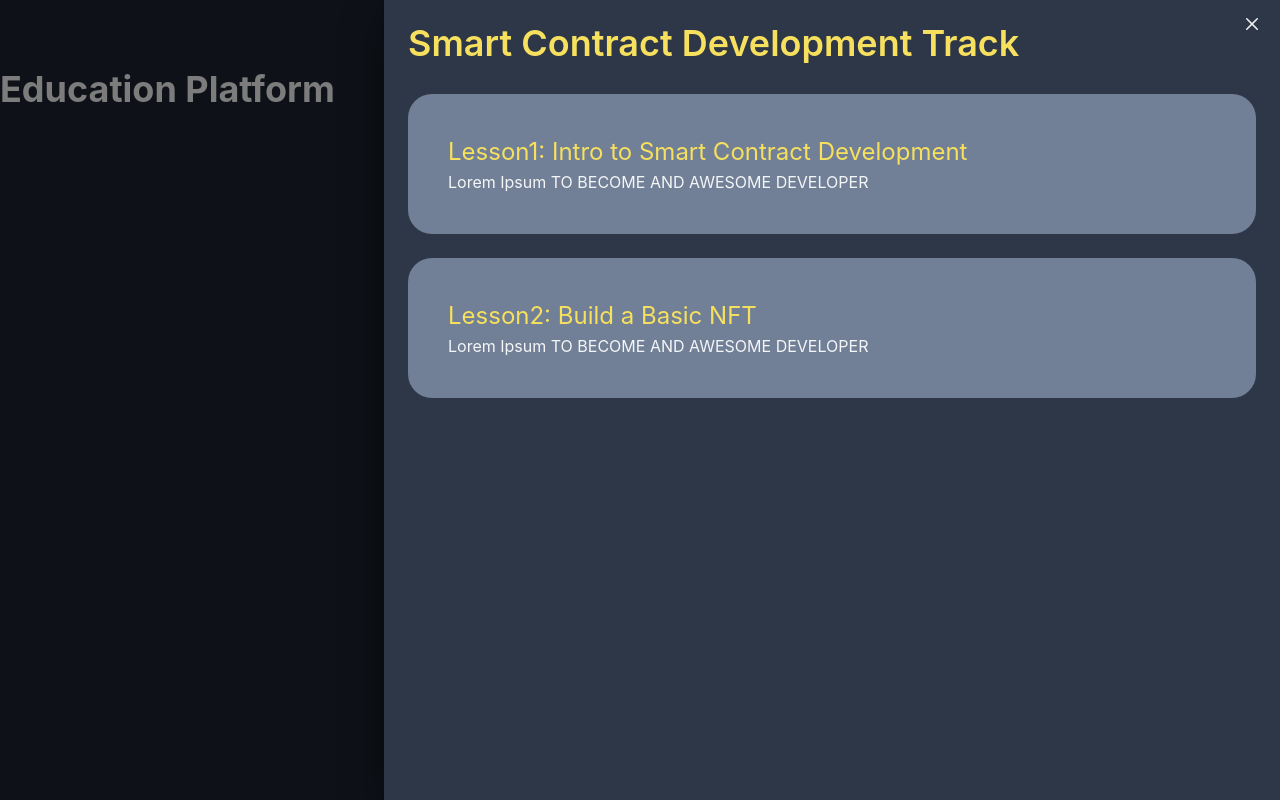
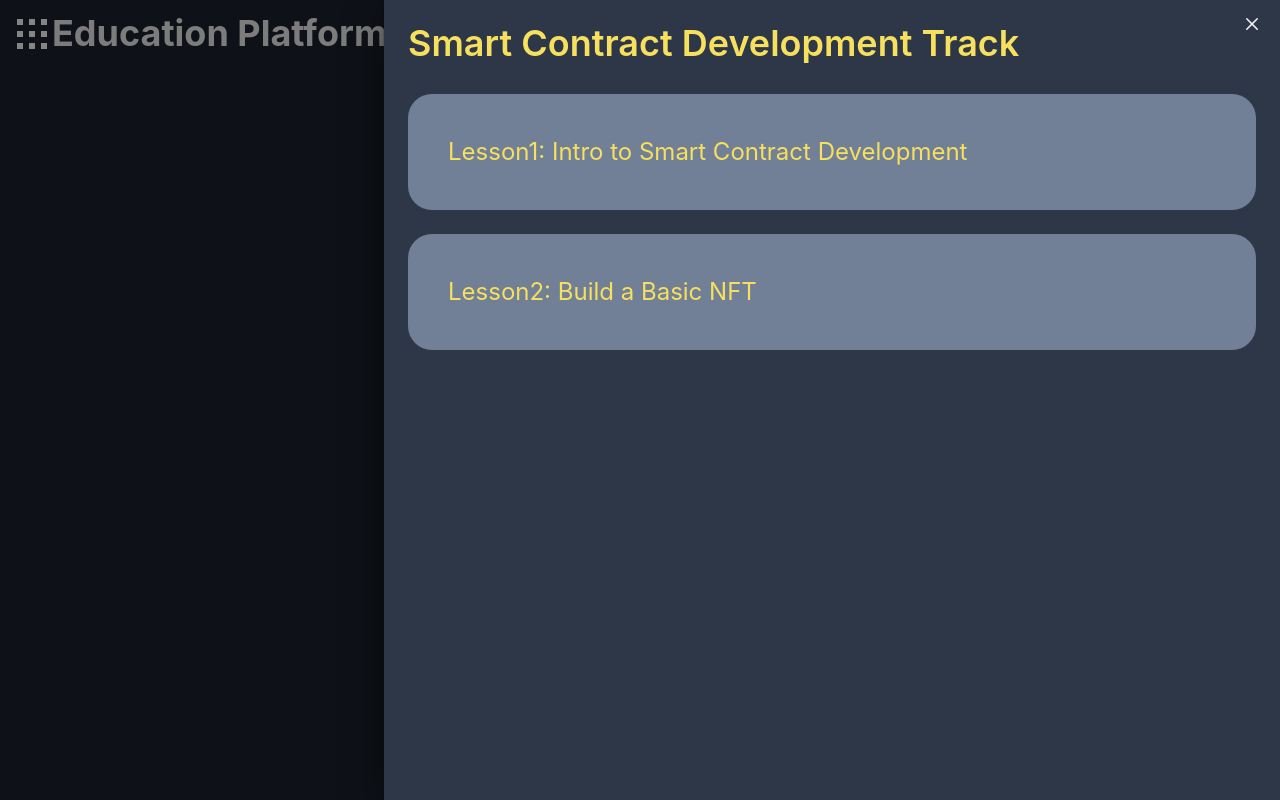
Before and after one commit to Developer-DAO/academy, a Next.js app: page / in a window 1280 px wide. Both pictures are taken after a click on the button "Open Drawer". Built offline with nearby package versions, Linux system fonts and the light colour scheme.

Commit message:
suggestions applied

```diff
--- a/components/HamburgerIcon.tsx
+++ b/components/HamburgerIcon.tsx
@@ -1,43 +1,23 @@
-import { Icon, createIcon } from '@chakra-ui/react'
+import { Icon } from '@chakra-ui/react'
 
 const HamburgerIcon = () => (
-    <Icon width="30" height="30" viewBox="0 0 30 30" fill="none" xmlns="http://www.w3.org/2000/svg">
-    <rect width="6" height="6" fill="white"/>
-    <rect width="6" height="6" fill="white"/>
-    <rect width="6" height="6" fill="white"/>
-    <rect width="6" height="6" fill="white"/>
-    <rect y="12" width="6" height="6" fill="white"/>
-    <rect y="12" width="6" height="6" fill="white"/>
-    <rect y="12" width="6" height="6" fill="white"/>
-    <rect y="12" width="6" height="6" fill="white"/>
-    <rect y="24" width="6" height="6" fill="white"/>
-    <rect y="24" width="6" height="6" fill="white"/>
-    <rect y="24" width="6" height="6" fill="white"/>
-    <rect y="24" width="6" height="6" fill="white"/>
-    <rect x="12" width="6" height="6" fill="white"/>
-    <rect x="12" width="6" height="6" fill="white"/>
-    <rect x="12" width="6" height="6" fill="white"/>
-    <rect x="12" width="6" height="6" fill="white"/>
-    <rect x="12" y="12" width="6" height="6" fill="white"/>
-    <rect x="12" y="12" width="6" height="6" fill="white"/>
-    <rect x="12" y="12" width="6" height="6" fill="white"/>
-    <rect x="12" y="12" width="6" height="6" fill="white"/>
-    <rect x="12" y="24" width="6" height="6" fill="white"/>
-    <rect x="12" y="24" width="6" height="6" fill="white"/>
-    <rect x="12" y="24" width="6" height="6" fill="white"/>
-    <rect x="12" y="24" width="6" height="6" fill="white"/>
-    <rect x="24" width="6" height="6" fill="white"/>
-    <rect x="24" width="6" height="6" fill="white"/>
-    <rect x="24" width="6" height="6" fill="white"/>
-    <rect x="24" width="6" height="6" fill="white"/>
-    <rect x="24" y="12" width="6" height="6" fill="white"/>
-    <rect x="24" y="12" width="6" height="6" fill="white"/>
-    <rect x="24" y="12" width="6" height="6" fill="white"/>
-    <rect x="24" y="12" width="6" height="6" fill="white"/>
-    <rect x="24" y="24" width="6" height="6" fill="white"/>
-    <rect x="24" y="24" width="6" height="6" fill="white"/>
-    <rect x="24" y="24" width="6" height="6" fill="white"/>
-    <rect x="24" y="24" width="6" height="6" fill="white"/>
+    <Icon width="30"
+    height="30"
+    viewBox="0 0 30 30"
+    fill="white"
+    xmlns="http://www.w3.org/2000/svg">
+
+    <rect width="6" height="6"/>
+    <rect x="12" width="6" height="6"/>
+    <rect x="12" y="12" width="6" height="6"/>
+    <rect x="24" width="6" height="6"/>
+    <rect x="24" y="12" width="6" height="6"/>
+    <rect x="24" y="24" width="6" height="6"/>
+    <rect y="12" width="6" height="6"/>
+    <rect y="24" width="6" height="6"/>
+    <rect x="12" y="24" width="6" height="6"/>
+
+
 
     </Icon>
   )
--- a/components/SideDrawer.tsx
+++ b/components/SideDrawer.tsx
@@ -1,23 +1,20 @@
 import {
     Drawer,
     DrawerBody,
-    DrawerFooter,
     DrawerHeader,
     DrawerOverlay,
     DrawerContent,
     DrawerCloseButton,
-    Button,
     useDisclosure,
-    Input,
     IconButton,
     Flex,
     Box,
-    Text
+    Text,
+    VStack
 
 } from '@chakra-ui/react'
 import React from 'react'
 
-import { useRef } from 'react'
 import HamburgerIcon from './HamburgerIcon'
 
 
@@ -25,38 +22,37 @@ function SideDrawer() {
     const { isOpen, onOpen, onClose } = useDisclosure()
 
     return (
-        <Flex justify={'end'}>
-            <Box mr={8} mt={7}>
-                <IconButton onClick={onOpen} aria-label='Search database' variant='ghost' icon={<HamburgerIcon />} />
+
+        <>
+            <IconButton onClick={onOpen} aria-label='Open Drawer' variant='ghost' icon={<HamburgerIcon />} />
             <Drawer
                 isOpen={isOpen}
                 placement='right'
                 onClose={onClose}
                 size='xl'
-
             >
                 <DrawerOverlay />
                 <DrawerContent>
                     <DrawerCloseButton />
                     <DrawerHeader fontSize='4xl' textColor='yellow.300'>Smart Contract Development Track</DrawerHeader>
                     <DrawerBody>
-                            <Box>
+                        <VStack spacing={6} align='stretch'>
                             <Box background='gray.500' padding='10' rounded='3xl'>
-                                    <Text fontSize='2xl' textColor='yellow.300'>Lesson1: Intro to Smart Contract Development</Text>
-                                    <Text>Lorem Ipsum TO BECOME AND AWESOME DEVELOPER</Text>
+                                <Text fontSize='2xl' textColor='yellow.300'>
+                                    Lesson1: Intro to Smart Contract Development
+                                </Text>
                             </Box>
+                            <Box background='gray.500' padding='10' rounded='3xl'>
+                                <Text fontSize='2xl' textColor='yellow.300'>
+                                    Lesson2: Build a Basic NFT
+                                </Text>
                             </Box>
-                            <Box mt='6'>
-                                <Box background='gray.500' padding='10' rounded='3xl'>
-                                    <Text fontSize='2xl' textColor='yellow.300'>Lesson2: Build a Basic NFT</Text>
-                                    <Text>Lorem Ipsum TO BECOME AND AWESOME DEVELOPER</Text>
-                                </Box>
-                            </Box>
+                        </VStack>
                     </DrawerBody>
                 </DrawerContent>
             </Drawer>
-            </Box>
-        </Flex>
+        </>
+
 
 
 
--- a/pages/index.tsx
+++ b/pages/index.tsx
@@ -12,10 +12,12 @@ const Home: NextPage = () => {
         <link rel="icon" href="/favicon.ico" />
       </Head>
 
-      <main>
-            <SideDrawer />
-        <Heading>Education Platform</Heading>
-      </main>
+      <Box as="main" p={3}>
+        <Flex align="center">
+          <SideDrawer />
+          <Heading>Education Platform</Heading>
+        </Flex>
+      </Box>
     </div>
   )
 }
```
Also changed, not shown: public/hamburger.svg (deleted). Lines whose indentation alone changed are shown as unchanged.
